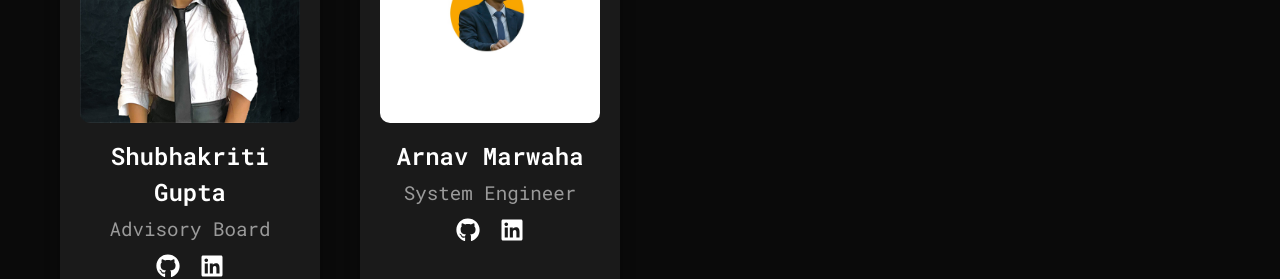
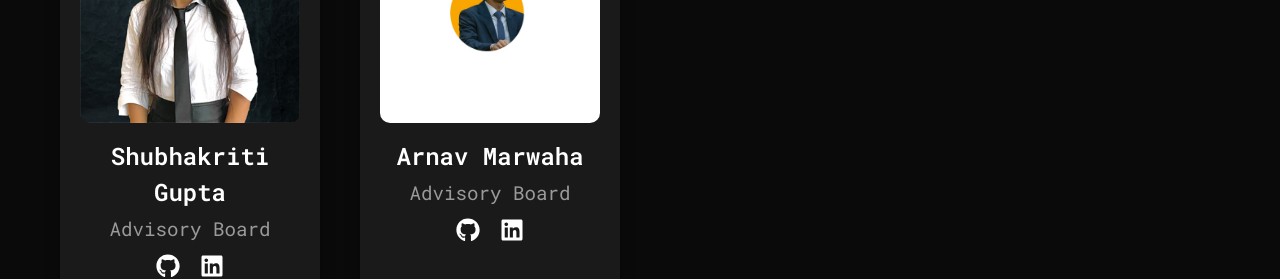
Before and after one commit to zyroknight1706/Parikshit_website, a Next.js app: page /Alumni in a window 1280 px wide. Shown: the part 939-1218 px from the top of the page. Built offline with nearby package versions, Linux system fonts and the light colour scheme.

Commit message:
Update page.jsx

```diff
--- a/src/app/Alumni/page.jsx
+++ b/src/app/Alumni/page.jsx
@@ -40,7 +40,7 @@ const alumniMembers = [
   },
   {
     name: 'Arnav Marwaha',
-    role: 'System Engineer',
+    role: 'Advisory Board',
     image: '/timages/image14.jpg',
     github: 'https://github.com/arnavmarwaha',
     linkedin: 'https://www.linkedin.com/in/arnav-marwaha-a7487a219/',
```
